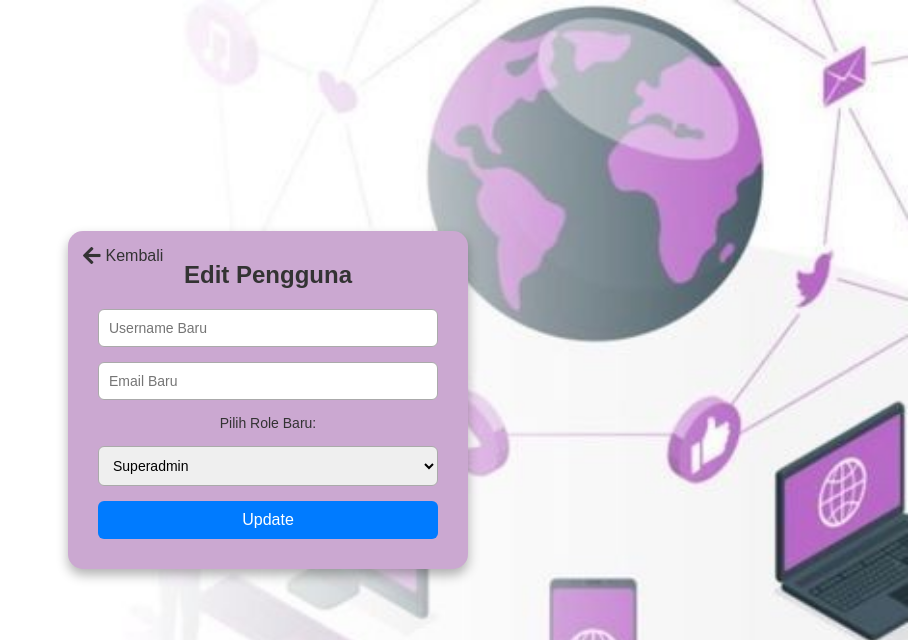
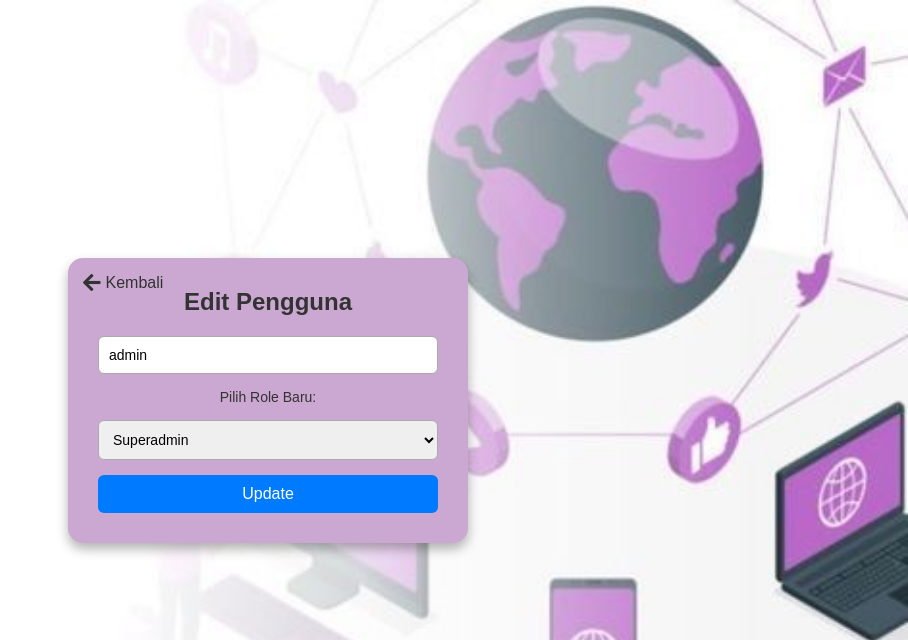
Before and after one commit to ElsaAmbarwati/PWPElsa238, a Flask app: page /edit/1 in a window 1280 px wide. Shown: the top 640 px of the page, without its empty margins (372-1280 px from the left). Run offline with Flask 3, Linux system fonts and the light colour scheme; a user stored in the database is signed in.

Commit message:
perubahan

```diff
--- a/app.py
+++ b/app.py
@@ -65,7 +65,7 @@ def login():
 @app.route('/register', methods=['GET', 'POST'])
 def register():
     if request.method == 'POST':
-        username = request.form['data-username']
+        username = request.form['username']
         role = request.form['role']
         email = request.form['email']
         password = request.form['password']
@@ -77,7 +77,7 @@ def register():
             db.session.add(new_user)
             db.session.commit()
             flash('Registrasi berhasil! Silakan login.', 'success')
-            return redirect(url_for('dashboard'))
+            return redirect(url_for('login'))
         except Exception as e:
             flash('Registrasi gagal. Email atau username sudah digunakan.', 'error')
 
@@ -128,9 +128,12 @@ def edit(id):
 
     user = User.query.get_or_404(id)
     if request.method == 'POST':
-        user.username = request.form['username']
-        user.role = request.form['role']
-        user.email = request.form['email']
+        new_username = request.form['username']
+        new_role = request.form['role']
+
+        # Update data pengguna
+        user.username = new_username
+        user.role = new_role
 
         try:
             db.session.commit()
@@ -138,8 +141,10 @@ def edit(id):
             return redirect(url_for('dashboard'))
         except Exception as e:
             flash('Gagal memperbarui pengguna.', 'error')
+            db.session.rollback()
 
     return render_template('edit.html', user=user)
+
 
 # Rute Hapus
 @app.route('/delete_user/<int:id>', methods=['POST'])
--- a/templates/edit.html
+++ b/templates/edit.html
@@ -4,8 +4,8 @@
     <meta charset="UTF-8">
     <meta name="viewport" content="width=device-width, initial-scale=1.0">
     <title>Edit Pengguna</title>
-    <link rel="stylesheet" href="../static/style-edit.css">
-    <link rel="icon" href="../image/logo.png" type="image/png">
+    <link rel="stylesheet" href="{{ url_for('static', filename='style-edit.css') }}">
+    <link rel="icon" href="{{ url_for('static', filename='image/logo.png') }}" type="image/png">
     <link href="https://cdnjs.cloudflare.com/ajax/libs/font-awesome/5.15.3/css/all.min.css" rel="stylesheet" />
 </head>
 <body>
@@ -13,8 +13,7 @@
         <a href="{{ url_for('dashboard') }}" class="back-btn"><i class="fas fa-arrow-left"></i>Kembali</a>
         <h1>Edit Pengguna</h1>
         <form method="POST" action="{{ url_for('edit', id=user.id) }}">
-            <input type="text" name="username" placeholder="Username Baru" autocomplete="off" required>
-            <input type="email" name="email"  placeholder="Email Baru" autocomplete="off" required>
+            <input type="text" name="username" placeholder="Username Baru" value="{{ user.username }}" autocomplete="off" required>
             <div class="role-selection">
                 <label for="role">Pilih Role Baru:</label>
                 <select name="role" id="role" required>
@@ -22,6 +21,7 @@
                     <option value="superadmin" {% if user.role == 'superadmin' %}selected{% endif %}>Superadmin</option>
                 </select>
             </div>
+
             <button type="submit">Update</button>
         </form>
     </div>
```
Also changed, not shown: templates/register.html (+7 -6 lines).
